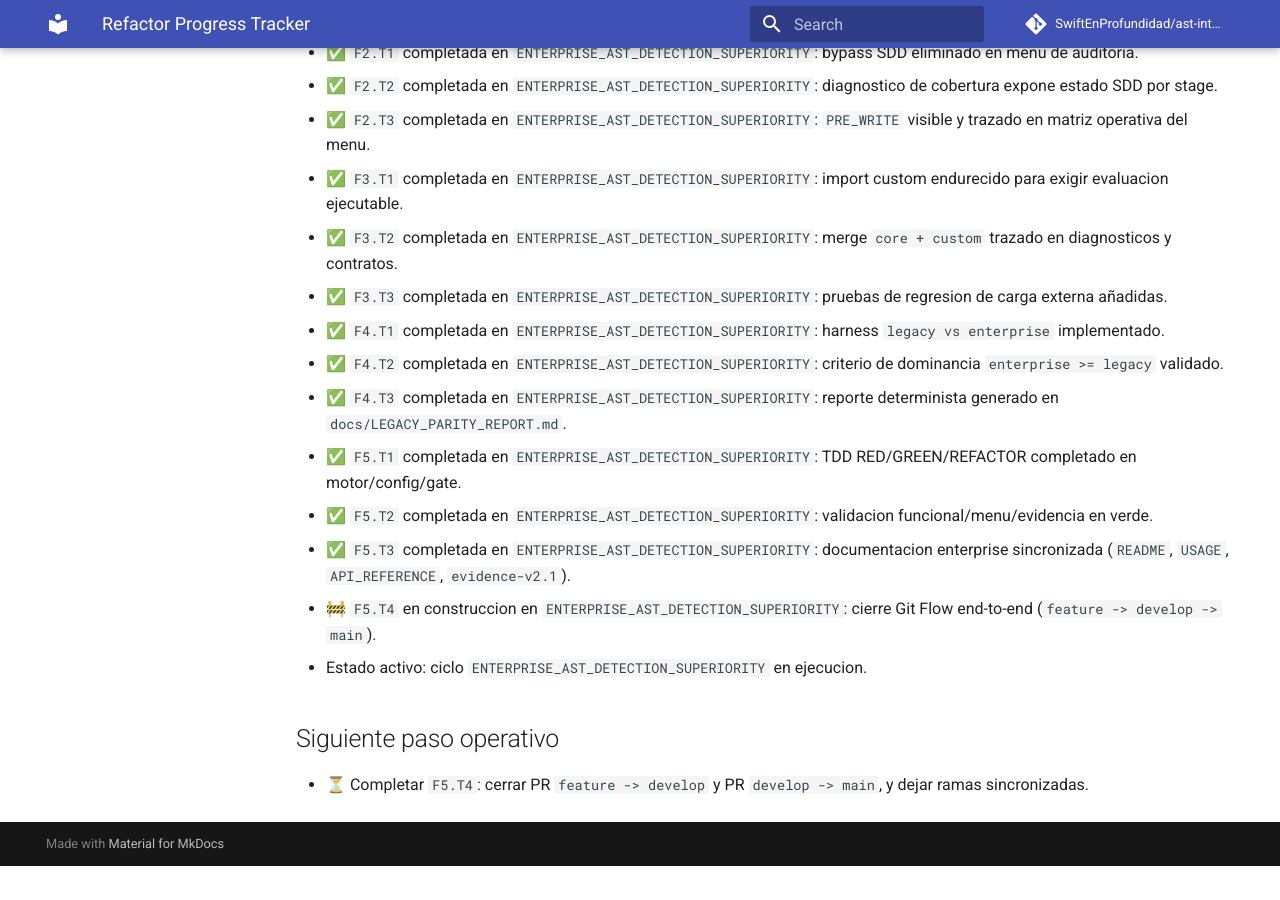
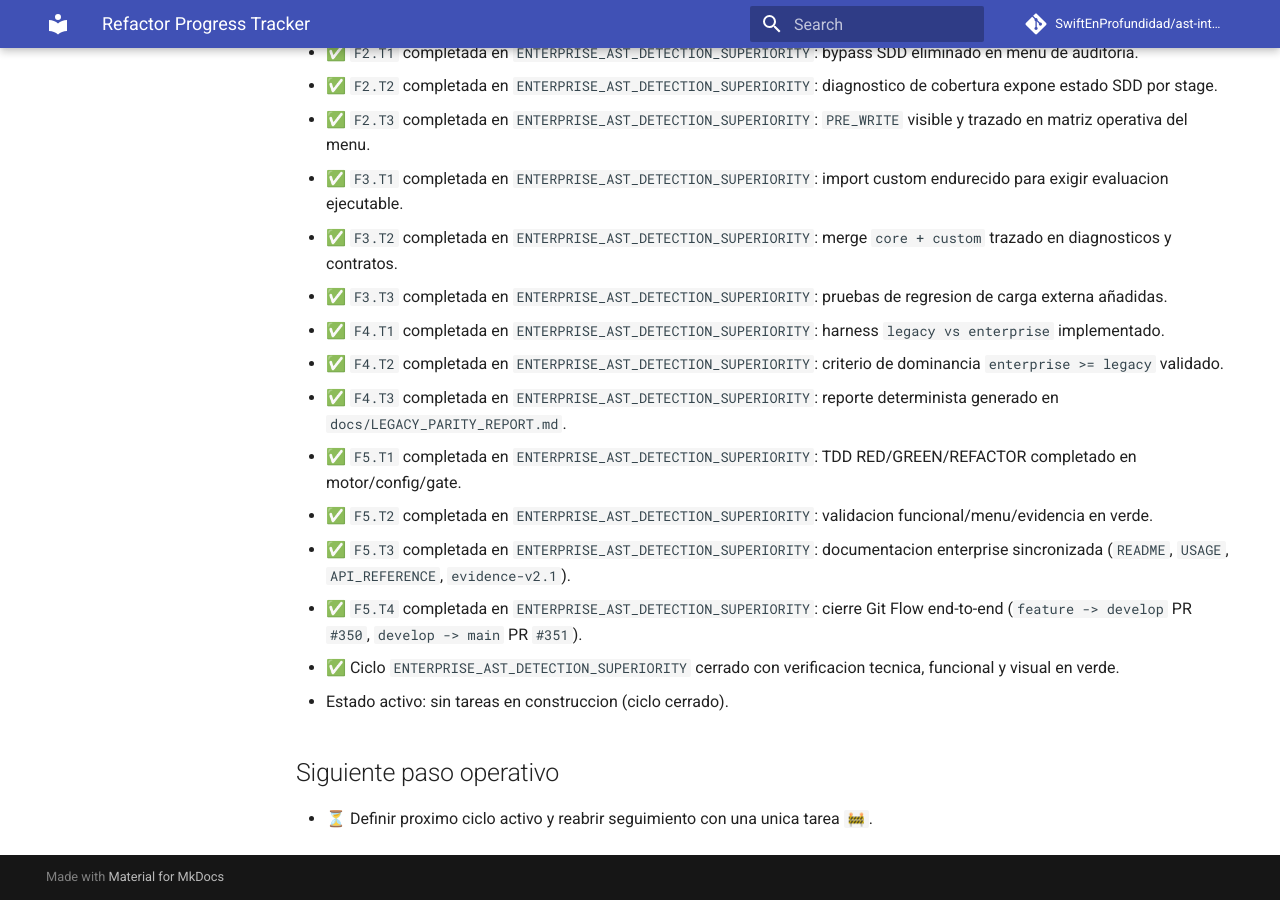
Before and after one commit to SwiftEnProfundidad/ast-intelligence-hooks, an MkDocs documentation site: the page built from docs/REFRACTOR_PROGRESS.md, in a window 1280 px wide and 900 px high, scrolled down 6919 px. Built offline with MkDocs 1.6.1 and Material for MkDocs 9.7.7, drawn with Linux system fonts in a browser that asks for light colours; comment, search, counter and statistics services are not loaded; before the commit the page ends 7785 px from its top, so only the background shows below that.

Commit message:
docs(cycle): close enterprise ast detection superiority
Mark F5.T4 as completed, close the cycle status, and sync tracker state with merged PRs #350/#351.

---

🐈💚 Pumuki Team® - Automated Git Flow

```diff
--- a/docs/REFRACTOR_PROGRESS.md
+++ b/docs/REFRACTOR_PROGRESS.md
@@ -166,8 +166,9 @@ Estado operativo consolidado del repositorio y del ciclo activo.
 - ✅ `F5.T1` completada en `ENTERPRISE_AST_DETECTION_SUPERIORITY`: TDD RED/GREEN/REFACTOR completado en motor/config/gate.
 - ✅ `F5.T2` completada en `ENTERPRISE_AST_DETECTION_SUPERIORITY`: validacion funcional/menu/evidencia en verde.
 - ✅ `F5.T3` completada en `ENTERPRISE_AST_DETECTION_SUPERIORITY`: documentacion enterprise sincronizada (`README`, `USAGE`, `API_REFERENCE`, `evidence-v2.1`).
-- 🚧 `F5.T4` en construccion en `ENTERPRISE_AST_DETECTION_SUPERIORITY`: cierre Git Flow end-to-end (`feature -> develop -> main`).
-- Estado activo: ciclo `ENTERPRISE_AST_DETECTION_SUPERIORITY` en ejecucion.
+- ✅ `F5.T4` completada en `ENTERPRISE_AST_DETECTION_SUPERIORITY`: cierre Git Flow end-to-end (`feature -> develop` PR `#350`, `develop -> main` PR `#351`).
+- ✅ Ciclo `ENTERPRISE_AST_DETECTION_SUPERIORITY` cerrado con verificacion tecnica, funcional y visual en verde.
+- Estado activo: sin tareas en construccion (ciclo cerrado).
 
 ## Siguiente paso operativo
-- ⏳ Completar `F5.T4`: cerrar PR `feature -> develop` y PR `develop -> main`, y dejar ramas sincronizadas.
+- ⏳ Definir proximo ciclo activo y reabrir seguimiento con una unica tarea `🚧`.
```
Also changed, not shown: docs/ENTERPRISE_AST_DETECTION_SUPERIORITY_CYCLE.md (+7 -2 lines).
